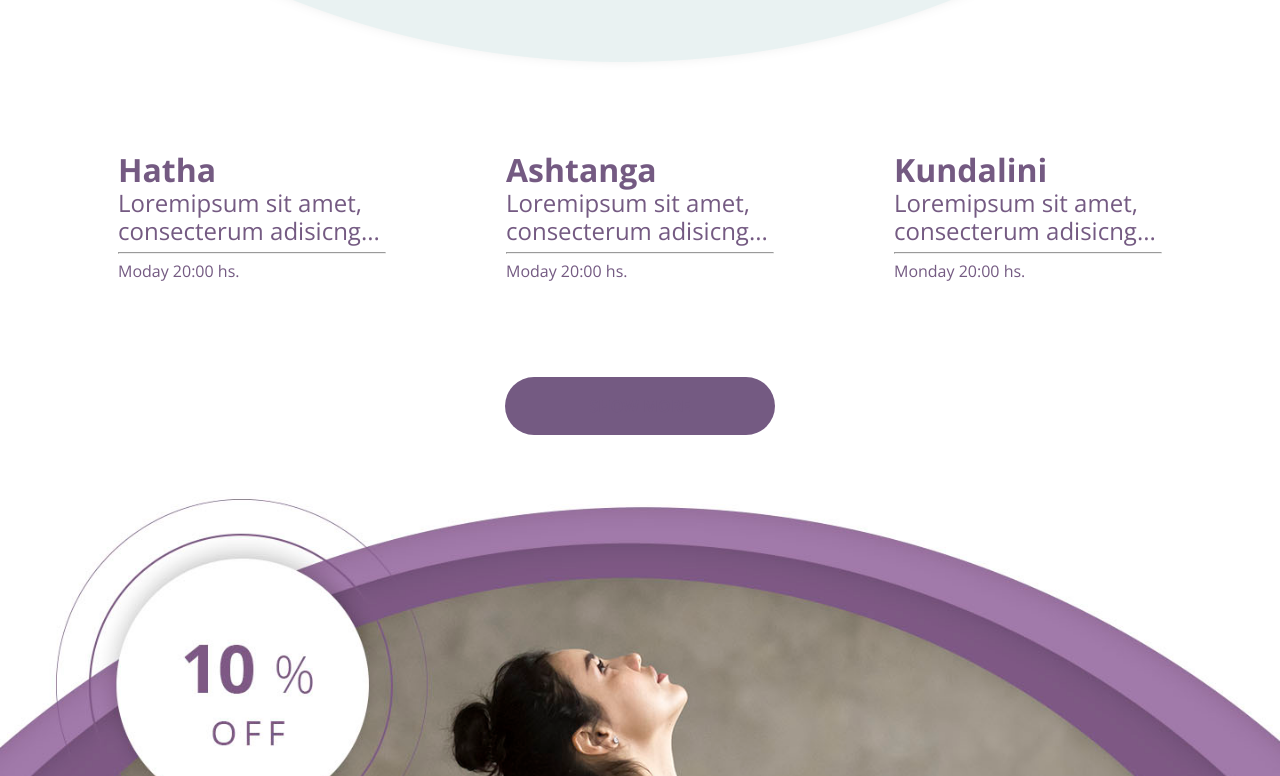
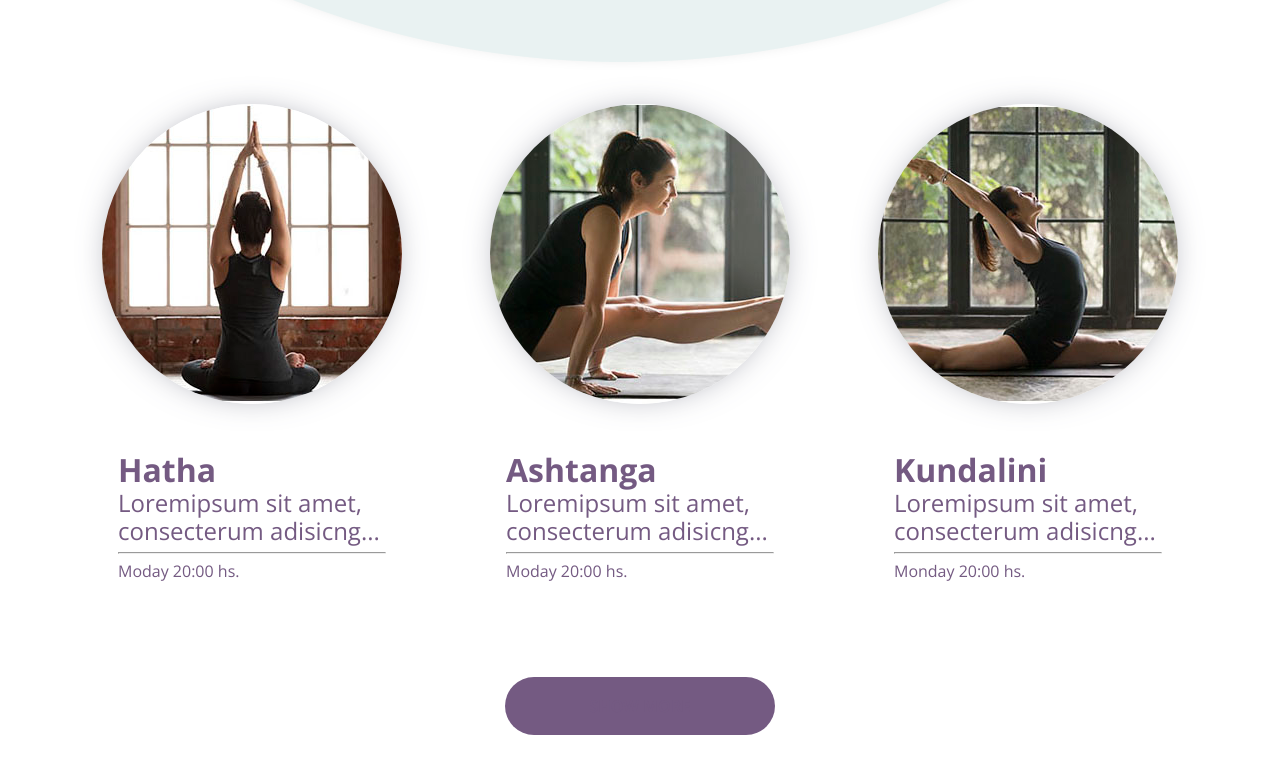
Before and after one commit to C4r1ngt0n/yoga, a plain HTML site: page index.html in a window 1280 px wide. Shown: the part 1044-1820 px from the top of the page. Drawn offline with nearby package versions, Linux system fonts and the light colour scheme; the site is published under a folder, as on GitHub Pages, so addresses that start at the root find nothing.

Commit message:
Add files via upload

```diff
--- a/index.html
+++ b/index.html
@@ -62,7 +62,7 @@
             </div>
             <div class="row justify-content-md-center">
                 <div class="col-xl-4  ">
-                    <img id="12" class="img-fluid" src="/img/section1-1.jpg" alt="">
+                    <img id="12" class="img-fluid" src="img/section1-1.jpg" alt="">
                     <div class="p-5">
                         <p class="h3 font-bold">Hatha</p>
                         <p class="h4">Loremipsum sit amet,<br>
@@ -72,7 +72,7 @@
                     </div>
                 </div>
                 <div class="col-xl-4">
-                    <img id="13" src="/img/section1-2.jpg" alt="">
+                    <img id="13" src="img/section1-2.jpg" alt="">
                 <div class="p-5">
                     <p class="h3 font-bold">Ashtanga</p>
 
@@ -83,7 +83,7 @@
                     </div>
                 </div>
                 <div id="14" class="col-xl-4">
-                    <img src="/img/section1-3.jpg" alt="">
+                    <img src="img/section1-3.jpg" alt="">
                     <div class="p-5">
                     <p class="h3 font-bold ">Kundalini</p>
                         <p class="h4">Loremipsum sit amet,<br>
@@ -178,7 +178,7 @@
         <div class="container section-5">
             <div class="row align-items-center ">
                 <div class="col-xl-4">
-                    <img src="/img/meditation0.png" alt="">
+                    <img src="img/meditation0.png" alt="">
                     <div class="p-5">
                         <p class="font-bold h4 pb-3">Exercise</p>
                         <p class="h4">Loremipsum sit amet,<br>
@@ -187,7 +187,7 @@
                     </div>
                 </div>
                 <div class="col-xl-4">
-                    <img src="/img/meditation1.png" alt="">
+                    <img src="img/meditation1.png" alt="">
                     <div class="p-5">
                     <p class="font-bold h4 pb-3">Feeding</p>
                     <p class="h4">Loremipsum sit amet,<br>
@@ -196,7 +196,7 @@
                     </div>
                 </div>
                 <div class="col-xl-4">
-                    <img src="/img/meditation2.png" alt="">
+                    <img src="img/meditation2.png" alt="">
                     <div class="p-5">
                     <p class="font-bold h4 pb-3">Meditation</p>
                     <p class="h4">Loremipsum sit amet,<br>
@@ -213,7 +213,7 @@
             </div>
             <div class="row align-items-center">
                 <div class="col-xl-4">
-                    <img src="/img/section1-1.jpg" alt="">
+                    <img src="img/section1-1.jpg" alt="">
                     <div class="p-5">
                         <p class="h3 font-bold">Anusara</p>
                         <p class="h4">Loremipsum sit amet,<br>
@@ -222,7 +222,7 @@
                     </div>
                 </div>
                 <div class="col-xl-4">
-                    <img src="/img/section1-2.jpg" alt="">
+                    <img src="img/section1-2.jpg" alt="">
                     <div class="p-5">
                     <p class="h3 font-bold">Kripalu</p>
                         <p class="h4">Loremipsum sit amet,<br>
@@ -231,7 +231,7 @@
                     </div>
                 </div>
                 <div class="col-xl-4">
-                    <img src="/img/section1-3.jpg" alt="">
+                    <img src="img/section1-3.jpg" alt="">
                     <div class="p-5">
                     <p class="h3 font-bold">Bharata</p>
                         <p class="h4">Loremipsum sit amet,<br>
@@ -315,6 +315,6 @@
         <!--[if lt IE 7]>
             <p class="browsehappy">You are using an <strong>outdated</strong> browser. Please <a href="#">upgrade your browser</a> to improve your experience.</p>
         <![endif]-->
-        <script src="/js/animacje.js" async defer></script>
+        <script src="js/animacje.js" async defer></script>
     </body>
 </html>
```
